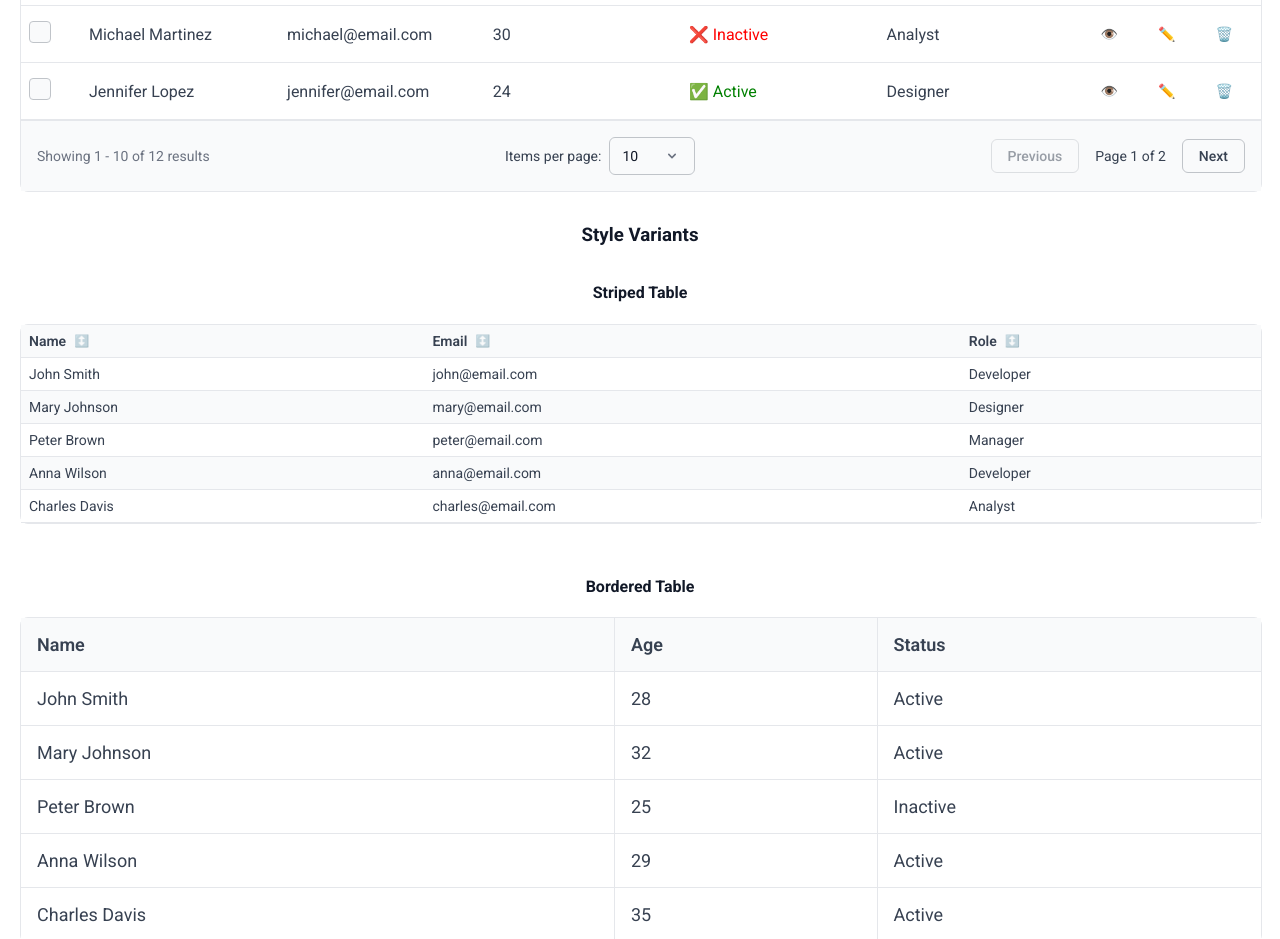
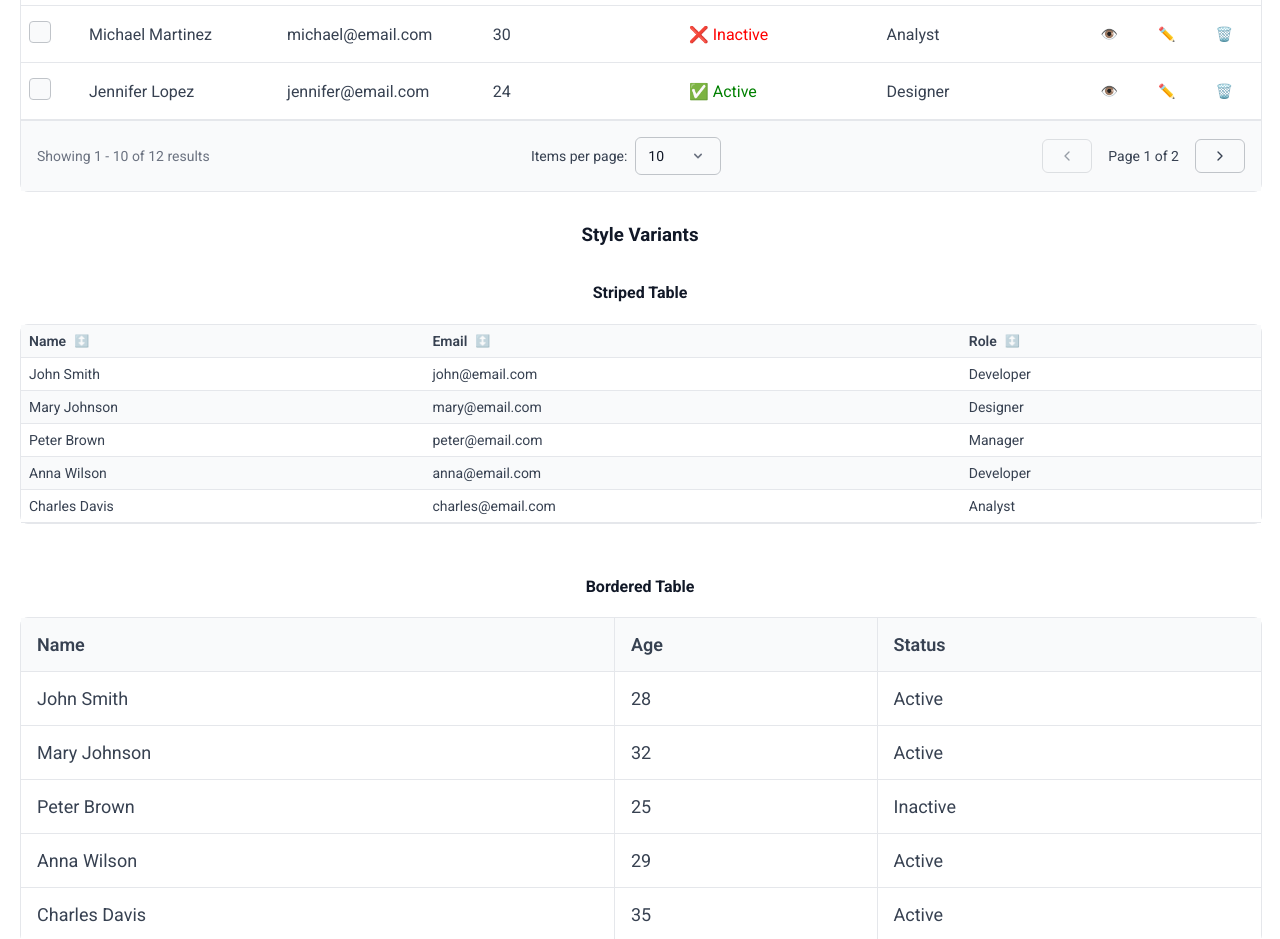
Before and after one commit to edgarimai/vue-smart-ui, a Vue app: page / in a window 1280 px wide. Shown: the part 7360-8299 px from the top of the page. Built offline with nearby package versions, Linux system fonts and the light colour scheme.

Commit message:
feat(BaseTable): add first and last page navigation buttons to pagination

```diff
--- a/src/components/BaseTable.vue
+++ b/src/components/BaseTable.vue
@@ -59,6 +59,7 @@ const props = defineProps({
       pageSizeOptions: [5, 10, 25, 50, 100],
       showTotal: true,
       showPageSizeSelector: true,
+      showFirstLastButtons: true,
     }),
   },
   responsive: {
@@ -488,26 +489,100 @@ watch(
 
       <!-- Page navigation -->
       <div class="base-table__pagination-nav">
+        <!-- First page -->
+        <BaseButton
+          v-if="pagination.showFirstLastButtons && totalPages > 2"
+          variant="outline"
+          size="small"
+          :disabled="currentPage === 1"
+          @click="handlePageChange(1)"
+          title="First page"
+        >
+          <svg
+            width="16"
+            height="16"
+            viewBox="0 0 24 24"
+            fill="none"
+            stroke="currentColor"
+            stroke-width="2"
+            stroke-linecap="round"
+            stroke-linejoin="round"
+          >
+            <polyline points="11,17 6,12 11,7"></polyline>
+            <polyline points="18,17 13,12 18,7"></polyline>
+          </svg>
+        </BaseButton>
+
+        <!-- Previous page -->
         <BaseButton
           variant="outline"
           size="small"
           :disabled="currentPage === 1"
           @click="handlePageChange(currentPage - 1)"
+          title="Previous page"
         >
-          Previous
+          <svg
+            width="16"
+            height="16"
+            viewBox="0 0 24 24"
+            fill="none"
+            stroke="currentColor"
+            stroke-width="2"
+            stroke-linecap="round"
+            stroke-linejoin="round"
+          >
+            <polyline points="15,18 9,12 15,6"></polyline>
+          </svg>
         </BaseButton>
 
         <span class="base-table__pagination-pages">
           Page {{ currentPage }} of {{ totalPages }}
         </span>
 
+        <!-- Next page -->
         <BaseButton
           variant="outline"
           size="small"
           :disabled="currentPage === totalPages"
           @click="handlePageChange(currentPage + 1)"
+          title="Next page"
         >
-          Next
+          <svg
+            width="16"
+            height="16"
+            viewBox="0 0 24 24"
+            fill="none"
+            stroke="currentColor"
+            stroke-width="2"
+            stroke-linecap="round"
+            stroke-linejoin="round"
+          >
+            <polyline points="9,18 15,12 9,6"></polyline>
+          </svg>
+        </BaseButton>
+
+        <!-- Last page -->
+        <BaseButton
+          v-if="pagination.showFirstLastButtons && totalPages > 2"
+          variant="outline"
+          size="small"
+          :disabled="currentPage === totalPages"
+          @click="handlePageChange(totalPages)"
+          title="Last page"
+        >
+          <svg
+            width="16"
+            height="16"
+            viewBox="0 0 24 24"
+            fill="none"
+            stroke="currentColor"
+            stroke-width="2"
+            stroke-linecap="round"
+            stroke-linejoin="round"
+          >
+            <polyline points="13,17 18,12 13,7"></polyline>
+            <polyline points="6,17 11,12 6,7"></polyline>
+          </svg>
         </BaseButton>
       </div>
     </div>
@@ -693,6 +768,19 @@ watch(
     display: flex;
     align-items: center;
     gap: var(--table-pagination-gap);
+
+    // Icon buttons styling
+    .base-button {
+      min-width: 2rem;
+      display: flex;
+      align-items: center;
+      justify-content: center;
+
+      svg {
+        display: block;
+        flex-shrink: 0;
+      }
+    }
   }
 
   &__pagination-pages {
```
